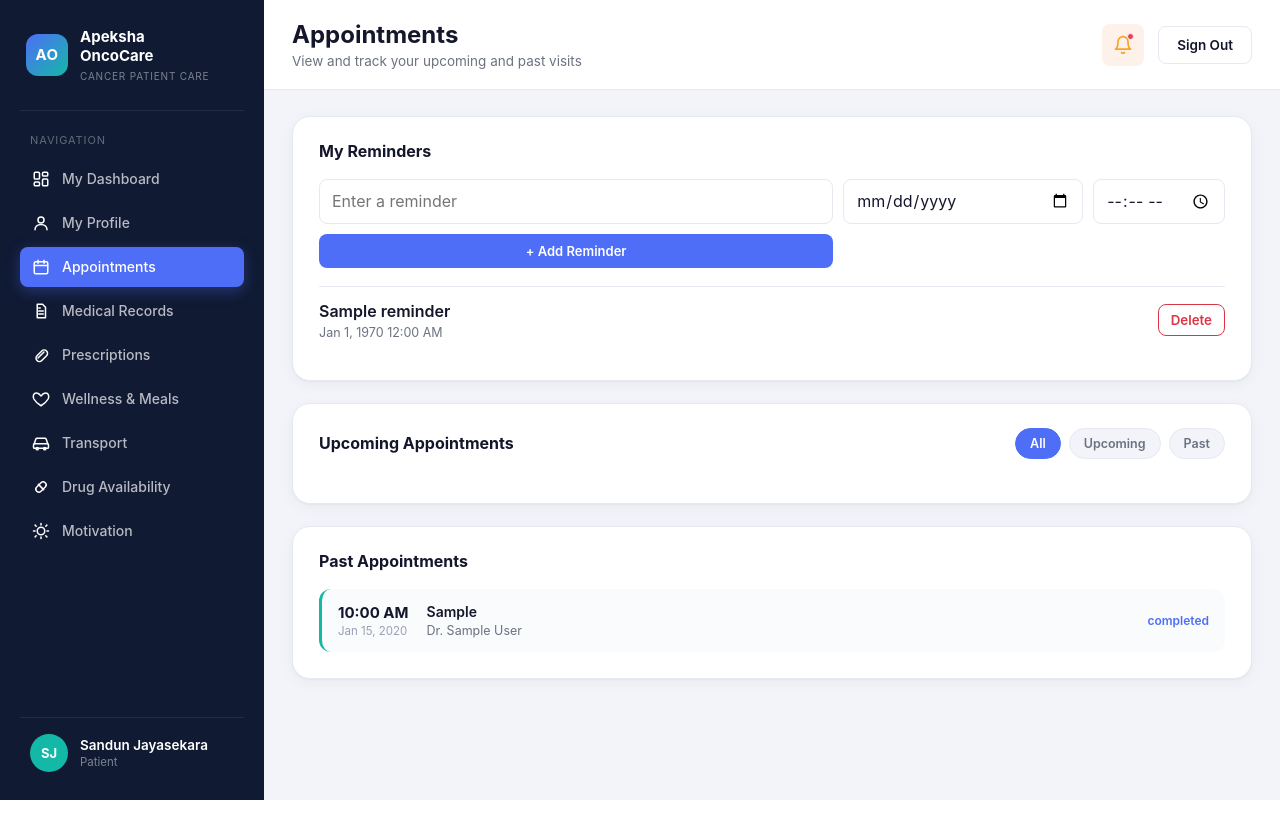
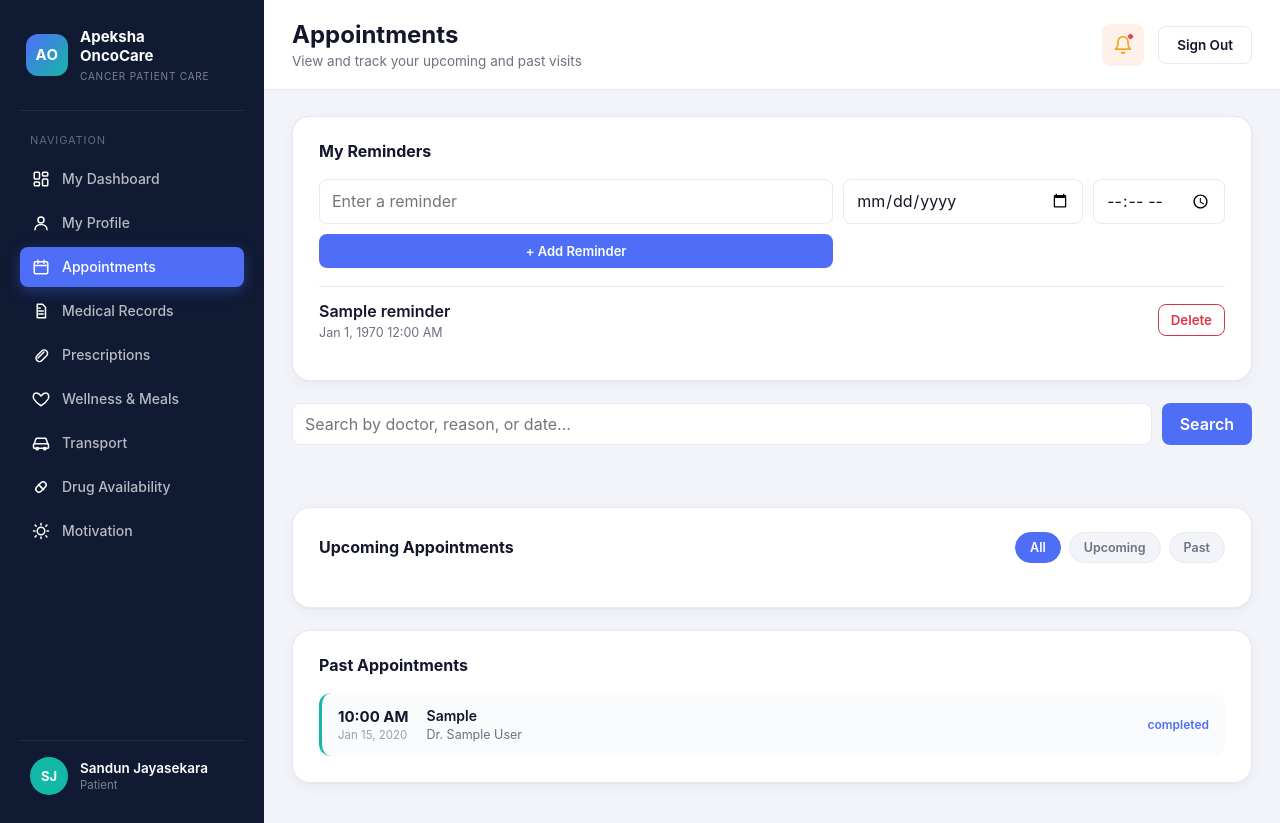
Before and after one commit to kdpunsara/CancerCare-, a PHP site: page /modules/patient/views/patient_appointments.php in a window 1280 px wide. Before the commit the page ends 800 px from the top, so only its background shows below. Run offline with PHP 8.4, Linux system fonts and the light colour scheme; data comes from the database, SQL or seed files in the repository; tables that the repository leaves empty or names only in its code hold one stand-in row (values such as "Sample post").

Commit message:
Add appointment search and demo data

```diff
--- a/modules/patient/views/patient_appointments.php
+++ b/modules/patient/views/patient_appointments.php
@@ -1,5 +1,35 @@
 <?php
 require_once __DIR__ . '/../patient_data.php';
+
+$appointments_are_demo = count($appointments) === 0;
+if ($appointments_are_demo) {
+  $appointments = array(
+    array(
+      'appointment_date' => date('Y-m-d', strtotime('+7 days')),
+      'appointment_time' => '09:30:00',
+      'reason' => 'Oncology follow-up',
+      'doctor_first_name' => 'Nimal',
+      'doctor_last_name' => 'Perera',
+      'appointment_status' => 'upcoming'
+    ),
+    array(
+      'appointment_date' => date('Y-m-d', strtotime('+14 days')),
+      'appointment_time' => '11:00:00',
+      'reason' => 'Blood test review',
+      'doctor_first_name' => 'Amara',
+      'doctor_last_name' => 'Silva',
+      'appointment_status' => 'upcoming'
+    ),
+    array(
+      'appointment_date' => date('Y-m-d', strtotime('-14 days')),
+      'appointment_time' => '10:15:00',
+      'reason' => 'Treatment review',
+      'doctor_first_name' => 'Nimal',
+      'doctor_last_name' => 'Perera',
+      'appointment_status' => 'completed'
+    )
+  );
+}
 
 $stmt = $conn->prepare(
     "SELECT reminder_id, reminder_title, reminder_date, reminder_time
@@ -18,7 +48,7 @@ $reminders = $stmt->get_result();
 <meta name="viewport" content="width=device-width, initial-scale=1.0">
 <title>Appointments — Apeksha OncoCare</title>
 <link rel="stylesheet" href="../../../public/css/base.css?v=3">
-<link rel="stylesheet" href="../../../public/css/appointments.css">
+<link rel="stylesheet" href="../../../public/css/appointments.css?v=2">
 </head>
 <body>
 
@@ -142,6 +172,17 @@ $reminders = $stmt->get_result();
       </div>
 
 
+      <form id="appointment-search-form" class="appointment-search">
+        <div class="appointment-search-controls">
+          <input id="appointment-search" type="search" placeholder="Search by doctor, reason, or date..." aria-label="Search appointments">
+          <button class="appointment-search-button" type="submit">Search</button>
+        </div>
+        <p id="appointment-search-status" class="appointment-search-status" role="status" aria-live="polite"></p>
+        <?php if ($appointments_are_demo): ?>
+          <p class="appointment-demo-note">Sample appointments are shown because no appointment records are available.</p>
+        <?php endif; ?>
+      </form>
+
       <div class="card list-card wide-card">
         <div class="list-card-header">
           <h3>Upcoming Appointments</h3>
@@ -193,6 +234,28 @@ $reminders = $stmt->get_result();
   </main>
 </div>
 
+<script>
+const appointmentSearchForm = document.getElementById('appointment-search-form');
+const appointmentSearch = document.getElementById('appointment-search');
+const appointmentSearchStatus = document.getElementById('appointment-search-status');
+const appointmentItems = Array.from(document.querySelectorAll('.appointment-item'));
+
+appointmentSearchForm.addEventListener('submit', (event) => {
+  event.preventDefault();
+  const query = appointmentSearch.value.trim().toLocaleLowerCase();
+  let visibleCount = 0;
+
+  appointmentItems.forEach((item) => {
+    const matches = item.textContent.toLocaleLowerCase().includes(query);
+    item.hidden = !matches;
+    visibleCount += matches ? 1 : 0;
+  });
+
+  appointmentSearchStatus.textContent = query && visibleCount === 0
+    ? 'No appointments match your search.'
+    : '';
+});
+</script>
 
 </body>
 </html>
--- a/public/css/appointments.css
+++ b/public/css/appointments.css
@@ -26,6 +26,52 @@
   color: #fff;
   border-color: var(--blue);
 }
+
+.appointment-search{
+  width: 100%;
+  min-width: 0;
+  margin-bottom: 16px;
+}
+.appointment-search-controls{
+  display: grid;
+  grid-template-columns: minmax(0, 1fr) auto;
+  gap: 10px;
+}
+.appointment-search input{
+  display: block;
+  width: 100%;
+  min-width: 0;
+  max-width: 100%;
+  padding: 10px 12px;
+  border: 1px solid var(--border);
+  border-radius: var(--radius-sm);
+  background: #fff;
+  color: var(--text);
+  font: inherit;
+}
+.appointment-search-button{
+  border: 0;
+  border-radius: var(--radius-sm);
+  padding: 10px 18px;
+  background: var(--blue);
+  color: #fff;
+  font: inherit;
+  font-weight: 600;
+  cursor: pointer;
+}
+.appointment-search-button:hover{ background: var(--blue-dark); }
+.appointment-search-status{
+  min-height: 18px;
+  margin: 6px 0 0;
+  color: var(--text-muted);
+  font-size: 12.5px;
+}
+.appointment-demo-note{
+  margin: 2px 0 0;
+  color: var(--text-muted);
+  font-size: 12.5px;
+}
+.appointment-item[hidden]{ display: none; }
 
 /* ============ REQUEST BUTTON (appointments page) ============ */
 
```
